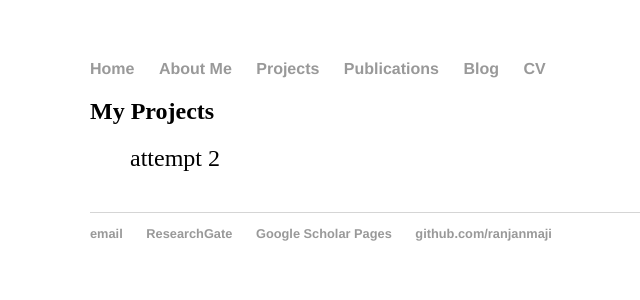
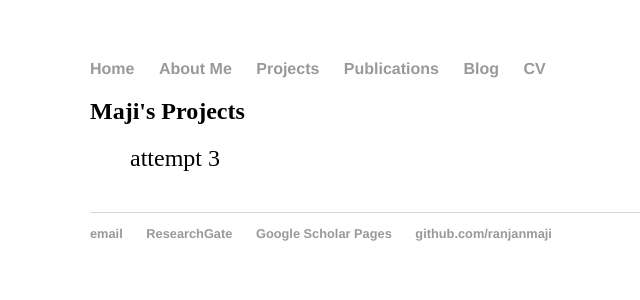
Before and after one commit to ranjanmaji/just-a-site, a Jekyll site: the page built from projects/index.html, in a window 1280 px wide. Shown: the top 300 px of the page, without its empty margins (102-742 px from the left). Built offline with Jekyll 4.4.1, drawn with Linux system fonts in a browser that asks for light colours.

Commit message:
proj update

```diff
--- a/projects/index.html
+++ b/projects/index.html
@@ -1,10 +1,10 @@
 ---
 layout: default
-title: My Projects
+title: Maji's Projects
 ---
 	<h2>{{ page.title }}</h2>
 	<ul class="projects">
-		attempt 2
+		attempt 3
 	  {% for proj in site.projects %}
 	  	<li>check</li>
 	    <li><span>{{ proj.date | date_to_string }}</span> » <a href="/just-a-site{{ proj.url }}" title="{{ proj.title }}">{{ proj.title }}</a></li>
```
Also changed, not shown: _projects/2018-09-10-maji-first-project.md (+1 -1 lines).
